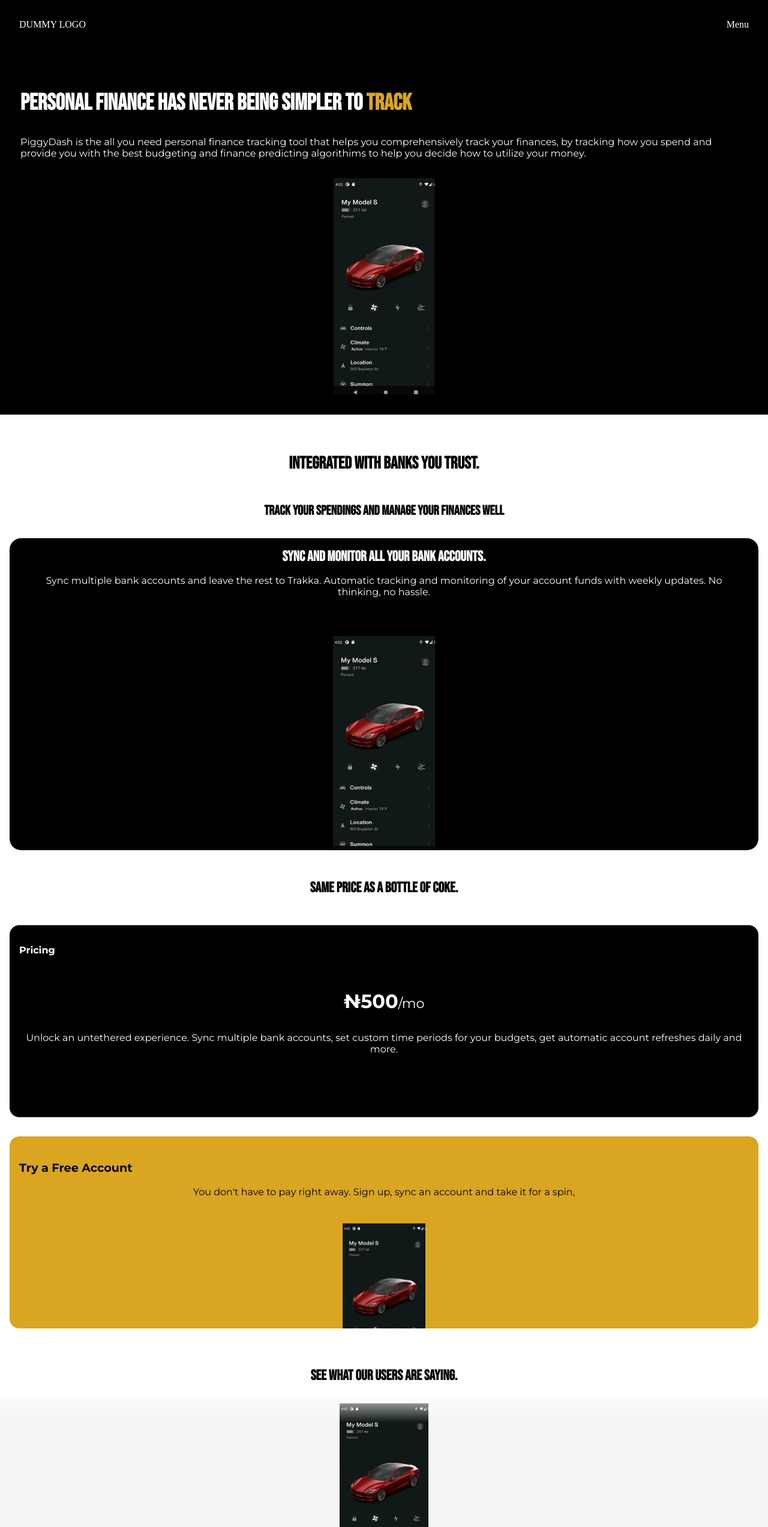
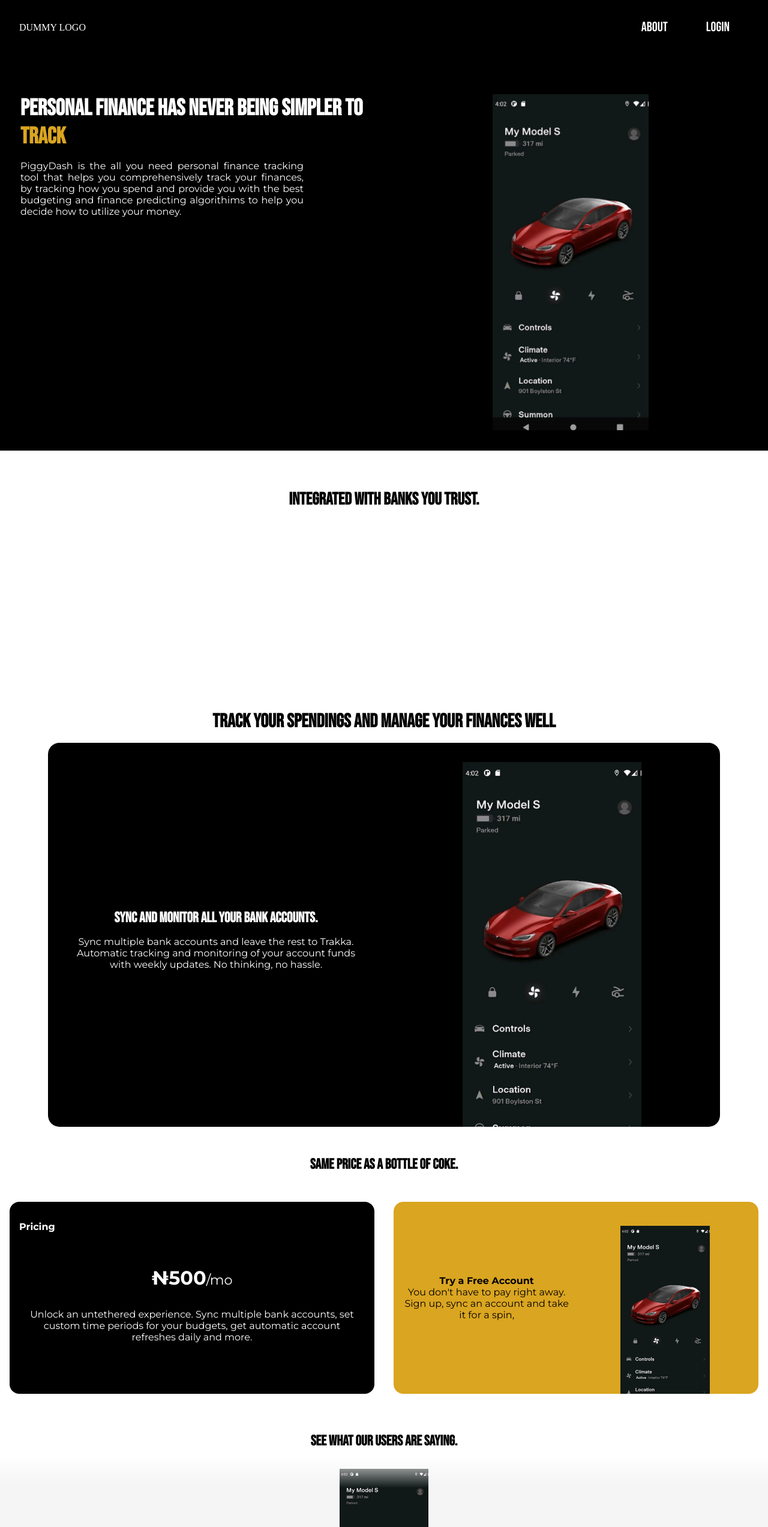
Before and after one commit to dhani-el/flexhome, a React app: page / in a window 1280 px wide. Shown: the top 2545 px of the page at 60% size. Built offline with nearby package versions, Linux system fonts and the light colour scheme.

Commit message:
implement landscape design

```diff
--- a/src/Home/Jsx/component.jsx
+++ b/src/Home/Jsx/component.jsx
@@ -93,6 +93,14 @@
                     <motion.p id="pitchDivContentDivBodyP">
                         Sync multiple bank accounts and leave the rest to Trakka. Automatic tracking and monitoring of your account funds with weekly updates. No thinking, no hassle.
                     </motion.p>
+                    <motion.div id="landscapeTextContainer">
+                    <motion.p id="landscapeTextContainerHeadingP">
+                        Sync and Monitor all your Bank Accounts.
+                    </motion.p>
+                    <motion.p id="landscapeTextContainerBodyP">
+                        Sync multiple bank accounts and leave the rest to Trakka. Automatic tracking and monitoring of your account funds with weekly updates. No thinking, no hassle.
+                    </motion.p>
+                    </motion.div>
                     <motion.div id="pitchDivContentDivImageDiv">
                         <motion.img src={PhoneImage} id="pitchDivContentDivImageDivImg"/>
                     </motion.div>
@@ -127,8 +135,10 @@
 
 function CardTwo(){
     return  <motion.div id="CardTwoDiv">
-                <motion.p id="CardTwoDivSignalP">Try a Free Account</motion.p>
-                <motion.p id="CardTwoDivContentP">You don't have to pay right away. Sign up, sync an account and take it for a spin,</motion.p>
+                <motion.div id="textsContainer">
+                    <motion.p id="CardTwoDivSignalP">Try a Free Account</motion.p>
+                    <motion.p id="CardTwoDivContentP">You don't have to pay right away. Sign up, sync an account and take it for a spin,</motion.p>
+                </motion.div>
                 <motion.div id="CardTwoDivImageDiv">
                     <motion.img src={PhoneImage} id="CardTwoDivImageDivImg"/>
                 </motion.div>
--- a/src/Home/Styles/index.css
+++ b/src/Home/Styles/index.css
@@ -82,7 +82,7 @@
 }
 #HomeDiv #contentDiv #introImageDiv {
   width: 100%;
-  height: 45vh;
+  height: 70vh;
   display: flex;
   justify-content: center;
 }
@@ -92,6 +92,8 @@
 }
 #HomeDiv #ProofOneDiv {
   margin-top: 4rem;
+  width: 100%;
+  height: 20vh;
 }
 #HomeDiv #ProofOneDivMainP {
   display: inline-block;
@@ -156,6 +158,9 @@
 #HomeDiv #pitchDivContentDivImageDivImg {
   width: auto;
   height: 100%;
+}
+#HomeDiv #pitchDivContentDiv #landscapeTextContainer {
+  display: none;
 }
 #HomeDiv #pricingDiv {
   margin-top: 3rem;
@@ -228,6 +233,7 @@
   flex-direction: column;
   gap: 1.2rem;
   font-family: montserrat;
+  overflow: hidden;
 }
 #HomeDiv #pricingDivContentDiv #CardTwoDivSignalP {
   font-weight: 700;
@@ -302,4 +308,103 @@
   background-color: black;
   color: white;
   font-family: montserrat;
+}
+
+@media (orientation: landscape) and (min-height: 500px) {
+  #HomeDiv #NavBar #NavList {
+    width: 35%;
+    padding-right: 2rem;
+    display: flex;
+    gap: 4rem;
+    justify-content: flex-end;
+    font-size: 1.4rem;
+    font-family: bebas;
+  }
+  #HomeDiv #NavBar #hamburgerMenuDiv {
+    display: none;
+  }
+  #HomeDiv #contentDiv {
+    flex-direction: row;
+  }
+  #HomeDiv #contentDiv #introtextDiv {
+    width: 50%;
+  }
+  #HomeDiv #contentDiv #introtextDivHeadP {
+    padding-bottom: 1rem;
+  }
+  #HomeDiv #contentDiv #introtextDivBodyP {
+    display: inline-block;
+    width: 80%;
+    text-align: justify;
+  }
+  #HomeDiv #contentDiv #introImageDiv {
+    width: 50%;
+  }
+  #HomeDiv #ProofOneDiv {
+    height: 40vh;
+  }
+  #HomeDiv #pitchDiv {
+    padding: 0 5rem;
+  }
+  #HomeDiv #pitchDivMainP {
+    font-size: 2rem;
+    padding-bottom: 1rem;
+  }
+  #HomeDiv #pitchDivContentDiv {
+    height: 80vh;
+    flex-direction: row;
+  }
+  #HomeDiv #pitchDivContentDivHeadingP, #HomeDiv #pitchDivContentDivBodyP {
+    display: none;
+  }
+  #HomeDiv #pitchDivContentDiv #landscapeTextContainer {
+    width: 50%;
+    display: flex;
+    flex-direction: column;
+  }
+  #HomeDiv #pitchDivContentDiv #landscapeTextContainerHeadingP, #HomeDiv #pitchDivContentDiv #landscapeTextContainerBodyP {
+    display: inline-block;
+  }
+  #HomeDiv #pitchDivContentDiv #landscapeTextContainerHeadingP {
+    display: inline-block;
+    width: 100%;
+    font-size: 1.5rem;
+    font-weight: 900;
+    font-family: bebas;
+    text-align: center;
+    padding: 1rem;
+  }
+  #HomeDiv #pitchDivContentDiv #landscapeTextContainerBodyP {
+    text-align: center;
+    font-family: montserrat;
+    display: inline-block;
+    padding: 0 1.8rem;
+  }
+  #HomeDiv #pitchDivContentDivImageDiv {
+    width: 50%;
+    height: 100%;
+    display: flex;
+    align-items: center;
+    justify-content: center;
+  }
+  #HomeDiv #pricingDivContentDiv {
+    flex-direction: row;
+  }
+  #HomeDiv #pricingDivContentDiv #CardTwoDiv {
+    flex-direction: row;
+  }
+  #HomeDiv #pricingDivContentDiv #CardTwoDiv #textsContainer {
+    display: flex;
+    flex-direction: column;
+    width: 50%;
+    align-items: center;
+    justify-content: center;
+  }
+  #HomeDiv #pricingDivContentDiv #CardTwoDiv #textsContainer #CardTwoDivSignalP {
+    font-size: 1rem;
+  }
+  #HomeDiv #pricingDivContentDiv #CardTwoDivImageDiv {
+    width: 50%;
+    padding-top: 0;
+  }
 }/*# sourceMappingURL=index.css.map */
--- a/src/Home/Styles/index.scss
+++ b/src/Home/Styles/index.scss
@@ -88,7 +88,7 @@
         }
         #introImageDiv{
             width: 100%;
-            height: 45vh;
+            height: 70vh;
             display: flex;
             justify-content: center;
             &Img{
@@ -99,6 +99,8 @@
     }
     #ProofOneDiv{
         margin-top: 4rem;
+        width: 100%;
+        height: 20vh;
         &MainP{
             display: inline-block;
             width: 100%;
@@ -163,6 +165,9 @@
                     width: auto;
                     height: 100%;
                 }
+            }
+            #landscapeTextContainer{
+                display: none;
             }
         }
     }
@@ -236,6 +241,7 @@
                 flex-direction: column;
                 gap: 1.2rem;
                 font-family: montserrat;
+                overflow: hidden;
                 &SignalP{
                     font-weight: 700;
                     font-size: 1.2rem;
@@ -314,3 +320,108 @@
         font-family: montserrat;
     }
 }
+
+@media (orientation:"landscape") and (min-height :"500px") {
+    #HomeDiv{
+        #NavBar{
+            #NavList{
+                width: 35%;
+                padding-right: 2rem;
+                display: flex;
+                gap: 4rem;
+                justify-content: flex-end;
+                font-size: 1.4rem;
+                font-family: bebas;
+            }
+            #hamburgerMenuDiv{
+                display: none;
+            }
+        }
+        #contentDiv{
+            flex-direction: row;
+            #introtextDiv{
+                width: 50%;
+                &HeadP{
+                    padding-bottom: 1rem;
+                }
+                &BodyP{
+                    display: inline-block;
+                    width: 80%;
+                    text-align: justify;
+                }
+            }
+            #introImageDiv{
+                width: 50%;
+            }
+        }
+        #ProofOneDiv{
+            height: 40vh;
+        }
+        #pitchDiv{
+            padding: 0 5rem;
+            &MainP{
+                font-size: 2rem;
+                padding-bottom: 1rem;
+            }
+            &ContentDiv{
+                height: 80vh;
+                flex-direction: row;
+                &HeadingP,&BodyP {
+                    display: none;
+                    }
+                #landscapeTextContainer{
+                    width: 50%;
+                    display: flex;
+                    flex-direction: column;
+                    &HeadingP,&BodyP {
+                        display: inline-block;
+                        }
+                    &HeadingP{
+                        display: inline-block;
+                        width: 100%;
+                        font-size: 1.5rem;
+                        font-weight: 900;
+                        font-family: bebas;
+                        text-align: center;
+                        padding: 1rem;
+                    }
+                    &BodyP{
+                        text-align: center;
+                        font-family: montserrat;
+                        display: inline-block;
+                        padding: 0 1.8rem;
+                    }
+                }
+                &ImageDiv{
+                    width: 50%;
+                    height: 100%;
+                    display: flex;
+                    align-items: center;
+                    justify-content: center;
+                }
+            }
+        }
+        #pricingDiv{
+           &ContentDiv{
+                flex-direction: row;
+                #CardTwoDiv{
+                    flex-direction: row;
+                    #textsContainer{
+                        display: flex;
+                        flex-direction: column;
+                        width: 50%;
+                        align-items: center;
+                        justify-content: center;
+                        #CardTwoDivSignalP{
+                            font-size: 1rem;
+                        }
+                    }
+                    &ImageDiv{
+                        width: 50%;
+                        padding-top: 0;
+                    }
+                }
+           }
+        }
+    }
+}
```
Also changed, not shown: 1 other file (tests, documents, lock files or other folders).
